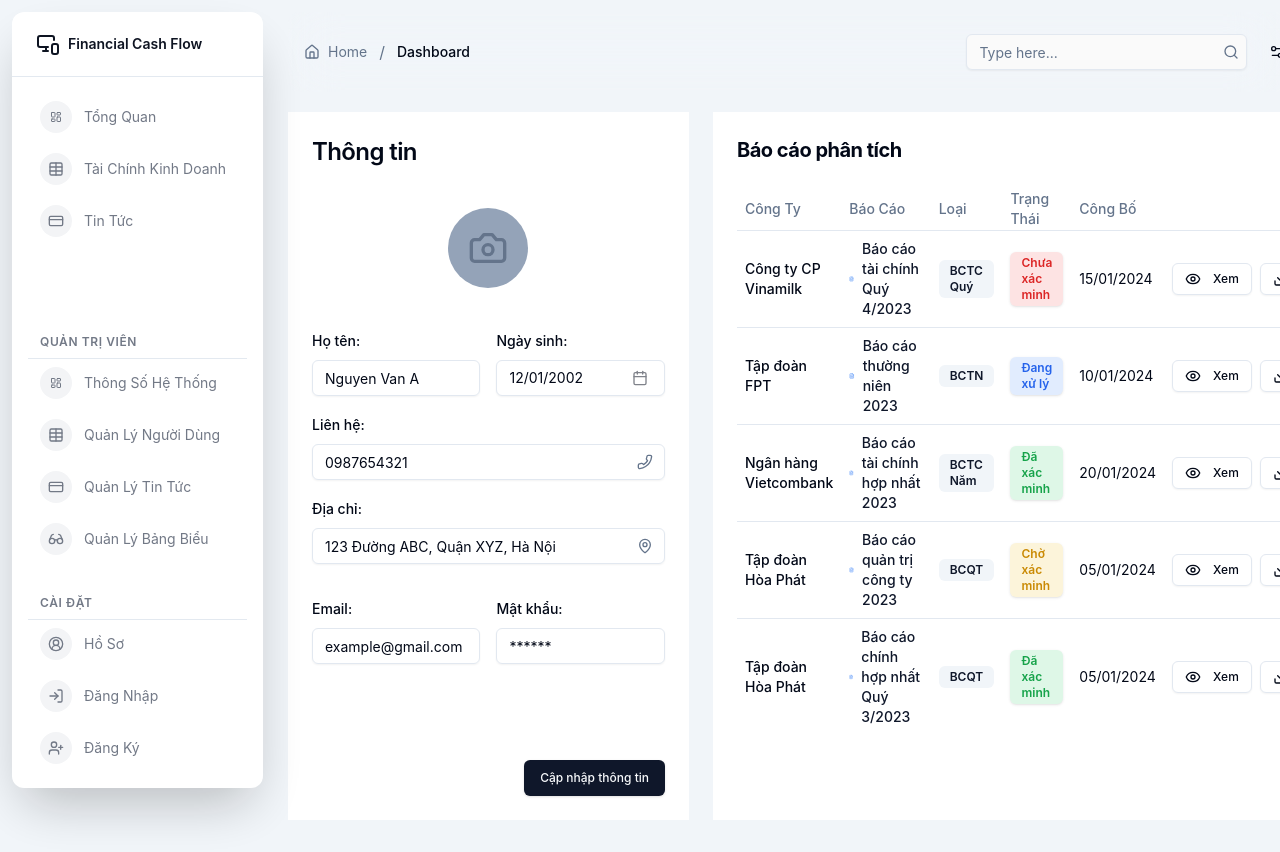
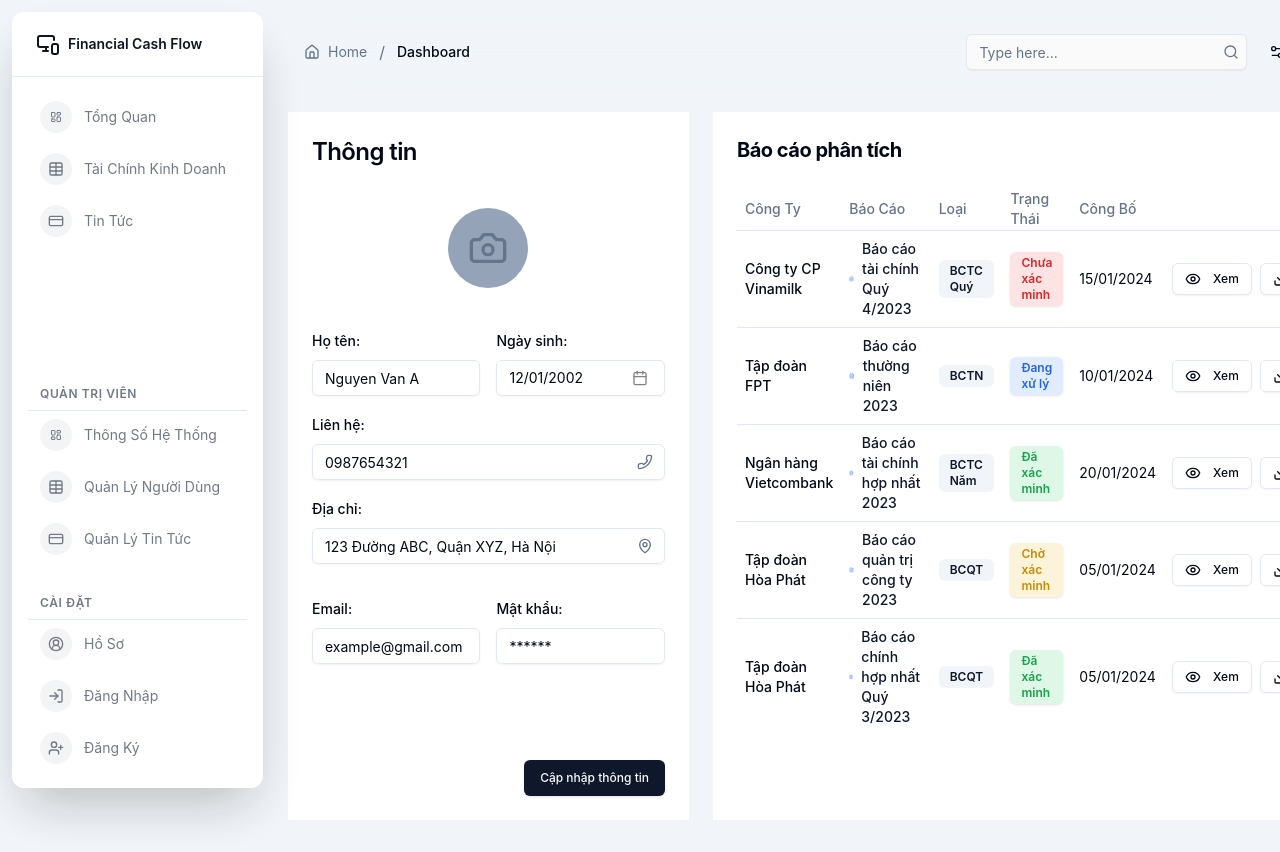
Before and after one commit to MarskTM/financial_report_front_end, a React (Vite) app: page /profile in a window 1280 px wide. Shown: the top 852 px of the page. Built offline with nearby package versions, Linux system fonts and the light colour scheme.

Commit message:
init page admin

```diff
--- a/src/components/sidebar/sidebar_menu.tsx
+++ b/src/components/sidebar/sidebar_menu.tsx
@@ -86,13 +86,13 @@ const SidebarMenu: React.FC<Props> = ({ defaultLink }) => {
 			subItems: [],
 			isActive: false,
 		},
-		{
-			icon: <Glasses className="h-4 w-4" />,
-			label: 'Quản Lý Bảng Biểu',
-			link: ROUTE.ANALYST.PATH,
-			subItems: [],
-			isActive: false,
-		},
+		// {
+		// 	icon: <Glasses className="h-4 w-4" />,
+		// 	label: 'Quản Lý Bảng Biểu',
+		// 	link: ROUTE.ANALYST.PATH,
+		// 	subItems: [],
+		// 	isActive: false,
+		// },
 	]);
 
 	const getItemUI = (
--- /dev/null
+++ b/src/page/admin/system_infor.tsx
@@ -0,0 +1,11 @@
+import React from 'react'
+
+type Props = {}
+
+const system_infor = (props: Props) => {
+  return (
+    <div>system_infor</div>
+  )
+}
+
+export default system_infor
--- /dev/null
+++ b/src/page/admin/system_news.tsx
@@ -0,0 +1,11 @@
+import React from 'react'
+
+type Props = {}
+
+const system_news = (props: Props) => {
+  return (
+    <div>system_news</div>
+  )
+}
+
+export default system_news
--- /dev/null
+++ b/src/page/admin/system_user.tsx
@@ -0,0 +1,11 @@
+import React from 'react'
+
+type Props = {}
+
+const system_user = (props: Props) => {
+  return (
+    <div>system_user</div>
+  )
+}
+
+export default system_user
--- a/src/page/profile/index.tsx
+++ b/src/page/profile/index.tsx
@@ -17,7 +17,7 @@ const Profile: React.FC<Props> = ({}) => {
 
 			{/* Page Content */}
 			<div className="w-[83%] h-full pt-28 pb-8 ml-72 z-40 flex flex-row space-x-6">
-				<div className="bg-white w-2/5 h-full relative">
+				<div className="bg-white w-1/2 h-full relative">
 					<UserInfor />
 				</div>
 				<div className="bg-white w-3/5 h-full">
```
